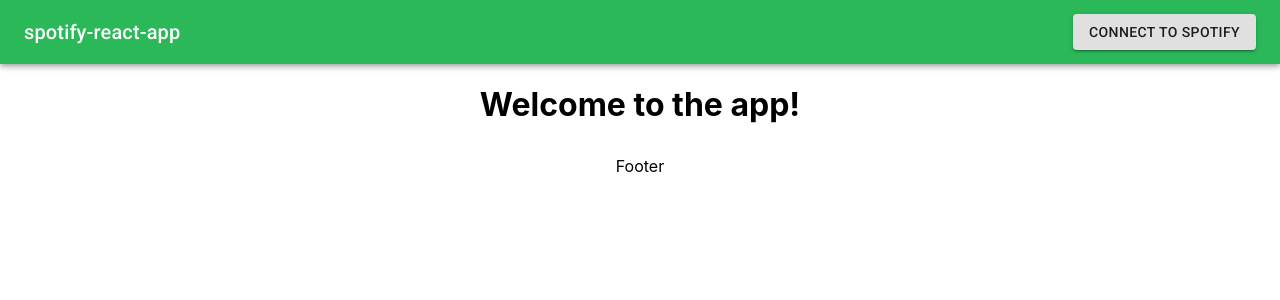
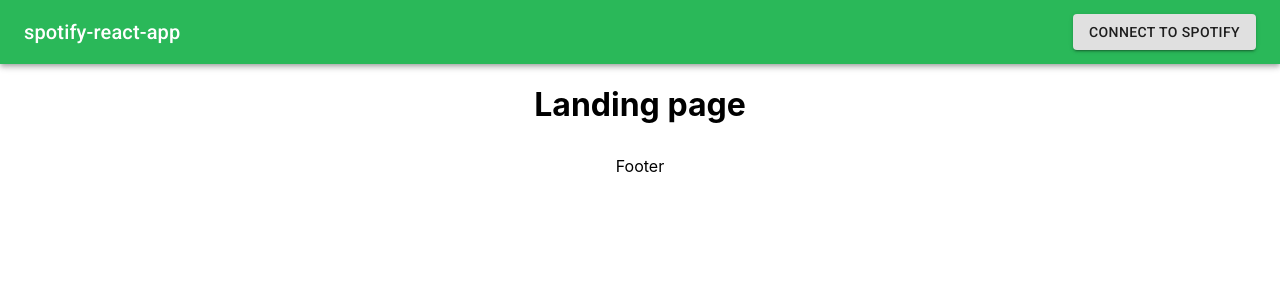
Before and after one commit to tommygeiger/tuner, a React (Create React App) app: page / in a window 1280 px wide. Shown: the top 300 px of the page. Built offline with nearby package versions, Linux system fonts and the light colour scheme.

Commit message:
Edit landing page

```diff
--- a/src/LandingPage.js
+++ b/src/LandingPage.js
@@ -3,7 +3,7 @@ function LandingPage() {
 
   return (
     <div>
-      <h1>Welcome to the app!</h1>
+      <h1>Landing page</h1>
     </div>
   )
 }
```
